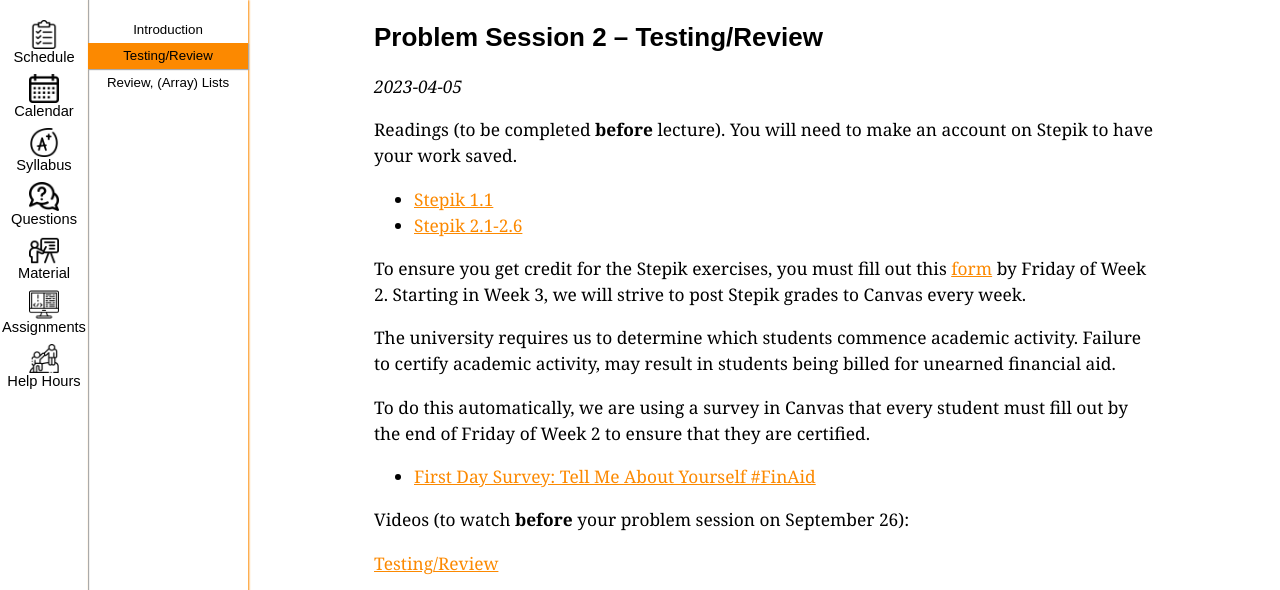
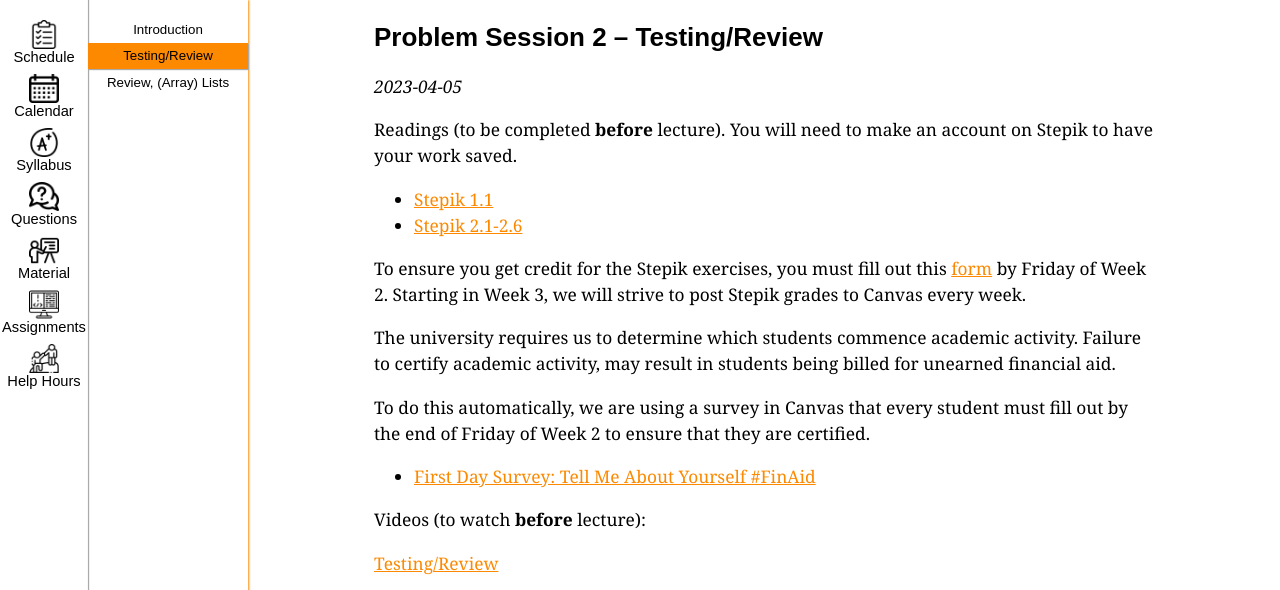
Before and after one commit to ucsd-cse12-sp23/ucsd-cse12-sp23.github.io, a Jekyll site: the page built from _lectures/lecture2.md, in a window 1280 px wide and 900 px high, cut to the strip 0-590 px from the top of the window. Built offline with Jekyll 4.4.1, drawn with Linux system fonts in a browser that asks for light colours.

Commit message:
Update lecture2.md

```diff
--- a/_lectures/lecture2.md
+++ b/_lectures/lecture2.md
@@ -23,7 +23,7 @@ The university requires us to determine which students commence academic activit
 To do this automatically, we are using a survey in Canvas that every student must fill out by the end of Friday of Week 2 to ensure that they are certified.
 - [First Day Survey: Tell Me About Yourself #FinAid](https://canvas.ucsd.edu/courses/45403/quizzes/133769){:target="_blank"}
 
-Videos (to watch **before** your problem session on September 26):
+Videos (to watch **before** lecture):
 
 {% for video in page.videos %}
 [{{ video.title }}]({{ video.url }}){:target="_blank"}
```
